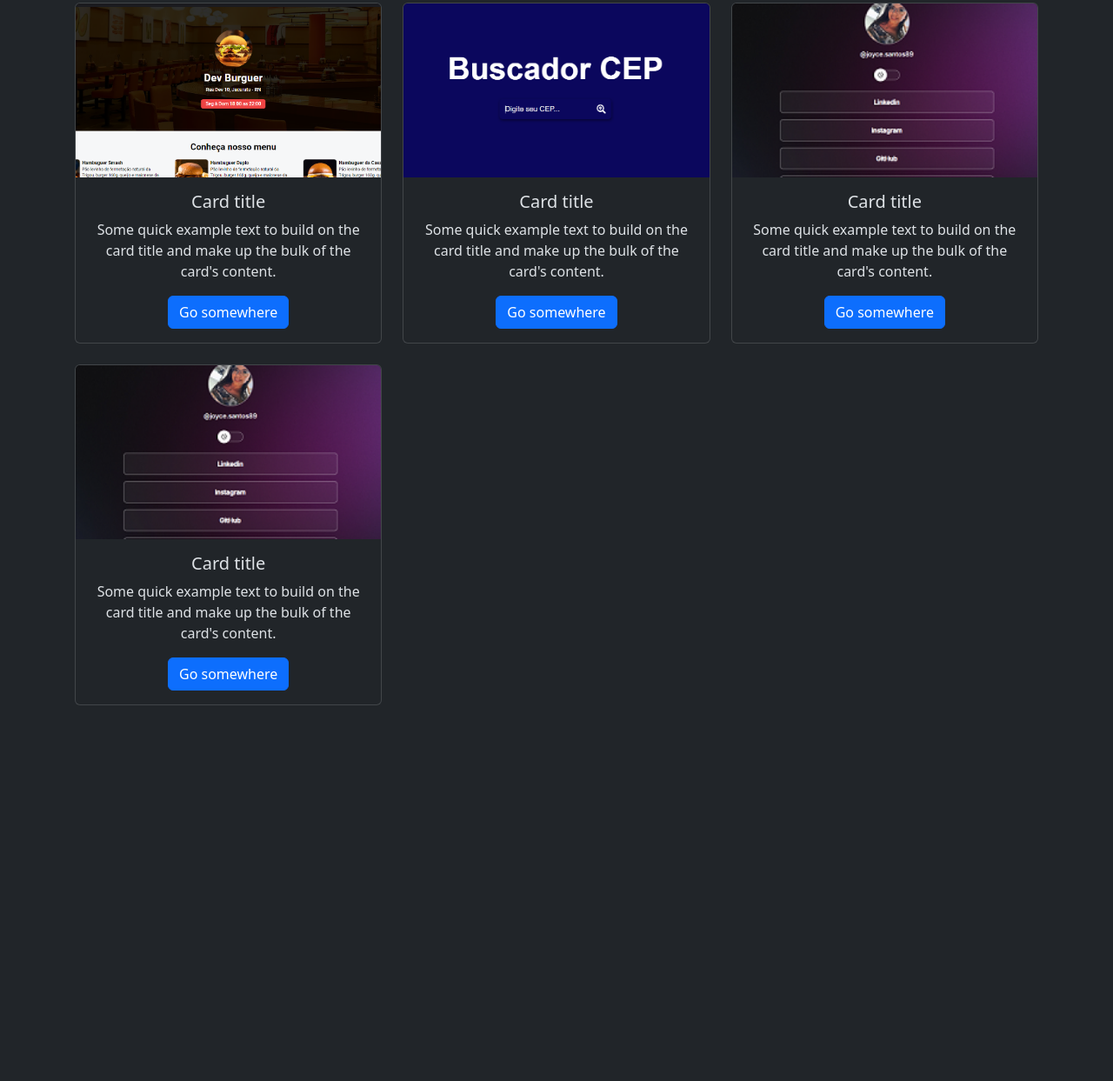
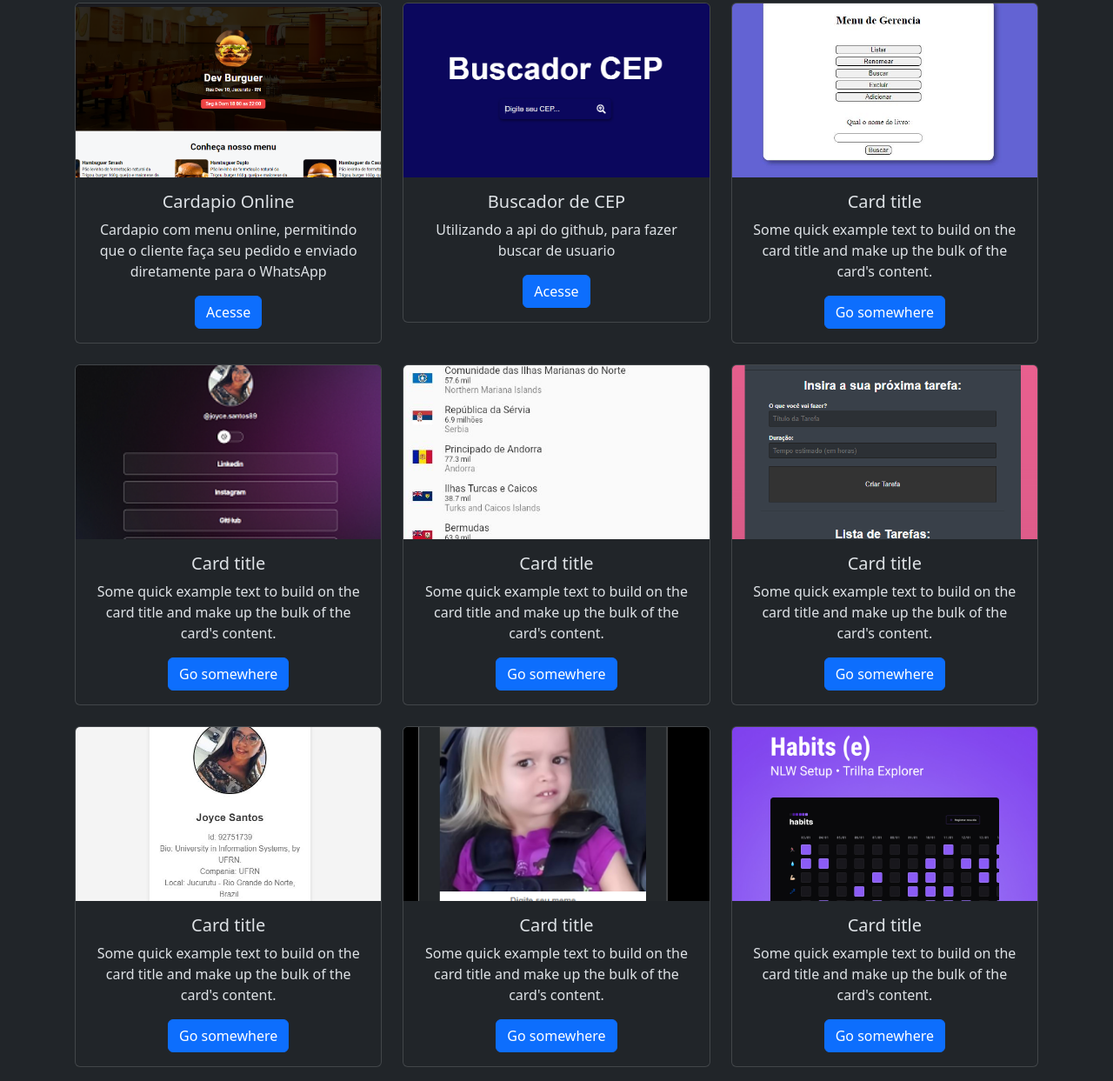
Before and after one commit to Joyce8900/portifolio, a plain HTML site: page project.html in a window 1280 px wide. Shown: the part 145-1388 px from the top of the page at 87% size. Before the commit the page ends 972 px from the top, so only its background shows below. Drawn offline with nearby package versions, Linux system fonts and the light colour scheme.

Commit message:
add:  imgs

```diff
--- a/project.html
+++ b/project.html
@@ -53,9 +53,9 @@
       <div class="card">
         <img class="card-img-top" src="./img/cardapio.png" alt="Cardapio" style="height: 25vh; object-fit: cover;">
         <div class="card-body">
-          <h5 class="card-title">Card title</h5>
-          <p class="card-text">Some quick example text to build on the card title and make up the bulk of the card's content.</p>
-          <a href="https://cardapio-lilac.vercel.app/" target="_blank" class="btn btn-primary">Go somewhere</a>
+          <h5 class="card-title">Cardapio Online</h5>
+          <p class="card-text">Cardapio com menu online, permitindo que o cliente faça seu pedido e enviado diretamente para o WhatsApp</p>
+          <a href="https://cardapio-lilac.vercel.app/" target="_blank" class="btn btn-primary">Acesse</a>
         </div>
       </div>
     </div>
@@ -64,9 +64,20 @@
       <div class="card">
         <img class="card-img-top" src="./img/cep.png" alt="Cep" style="height: 25vh; object-fit: cover;">
         <div class="card-body">
+          <h5 class="card-title">Buscador de CEP</h5>
+          <p class="card-text">Utilizando a api do github, para fazer buscar de usuario</p>
+          <a href="https://buscador-cep-beryl.vercel.app/" target="_blank" class="btn btn-primary">Acesse</a>
+        </div>
+      </div>
+    </div>
+
+    <div class="col">
+      <div class="card">
+        <img class="card-img-top" src="./img/livros.jfif" alt="livros" style="height: 25vh; object-fit: cover;">
+        <div class="card-body">
           <h5 class="card-title">Card title</h5>
           <p class="card-text">Some quick example text to build on the card title and make up the bulk of the card's content.</p>
-          <a href="https://buscador-cep-beryl.vercel.app/" target="_blank" class="btn btn-primary">Go somewhere</a>
+          <a href="https://joyce8900.github.io/Gerenciamento-de-Estoque-de-Livros/" target="_blank" class="btn btn-primary">Go somewhere</a>
         </div>
       </div>
     </div>
@@ -84,18 +95,64 @@
 
      <div class="col">
       <div class="card">
-        <img class="card-img-top" src="./img/devlinks.png" alt="Dev Links" style="height: 25vh; object-fit: cover;">
+        <img class="card-img-top" src="./img/exploração-geográfica.jfif" alt="exploração-geográfica" style="height: 25vh; object-fit: cover;">
         <div class="card-body">
           <h5 class="card-title">Card title</h5>
           <p class="card-text">Some quick example text to build on the card title and make up the bulk of the card's content.</p>
-          <a href="https://joyce8900.github.io/DevLinks/" target="_blank" class="btn btn-primary">Go somewhere</a>
+          <a href="https://z1cu06x71cv0.zapp.page/#/" target="_blank" class="btn btn-primary">Go somewhere</a>
         </div>
       </div>
     </div>
 
+
+    <div class="col">
+      <div class="card">
+        <img class="card-img-top" src="./img/Todo-React.png" alt="Todo-React" style="height: 25vh; object-fit: cover;">
+        <div class="card-body">
+          <h5 class="card-title">Card title</h5>
+          <p class="card-text">Some quick example text to build on the card title and make up the bulk of the card's content.</p>
+          <a href="https://todo-react-five-psi.vercel.app/" target="_blank" class="btn btn-primary">Go somewhere</a>
+        </div>
+      </div>
+    </div>
+
+    <div class="col">
+      <div class="card">
+        <img class="card-img-top" src="./img/github.jfif" alt="GithubApi" style="height: 25vh; object-fit: cover;">
+        <div class="card-body">
+          <h5 class="card-title">Card title</h5>
+          <p class="card-text">Some quick example text to build on the card title and make up the bulk of the card's content.</p>
+          <a href="https://joyce8900.github.io/ApiGithub/" target="_blank" class="btn btn-primary">Go somewhere</a>
+        </div>
+      </div>
+    </div>
+
+     <div class="col">
+      <div class="card">
+        <img class="card-img-top" src="./img/maquina-meme.png" alt="maquina-meme" style="height: 25vh; object-fit: cover;">
+        <div class="card-body">
+          <h5 class="card-title">Card title</h5>
+          <p class="card-text">Some quick example text to build on the card title and make up the bulk of the card's content.</p>
+          <a href="https://joyce8900.github.io/M-quina-de-Memes/" target="_blank" class="btn btn-primary">Go somewhere</a>
+        </div>
+      </div>
+    </div>
+
+    <div class="col">
+      <div class="card">
+        <img class="card-img-top" src="./img/habits.jpg" alt="habits" style="height: 25vh; object-fit: cover;">
+        <div class="card-body">
+          <h5 class="card-title">Card title</h5>
+          <p class="card-text">Some quick example text to build on the card title and make up the bulk of the card's content.</p>
+          <a href="https://joyce8900.github.io/M-quina-de-Memes/" target="_blank" class="btn btn-primary">Go somewhere</a>
+        </div>
+      </div>
+    </div>
+
+
   </div>
 </section>
 
-
+<script src="script.js"></script>
 </body>
 </html>
```
Also changed, not shown: img/Todo-React.png (added), img/github.jfif (added), img/habits.jpg (added), img/livros.jfif (added), img/maquina-meme.png (added).
